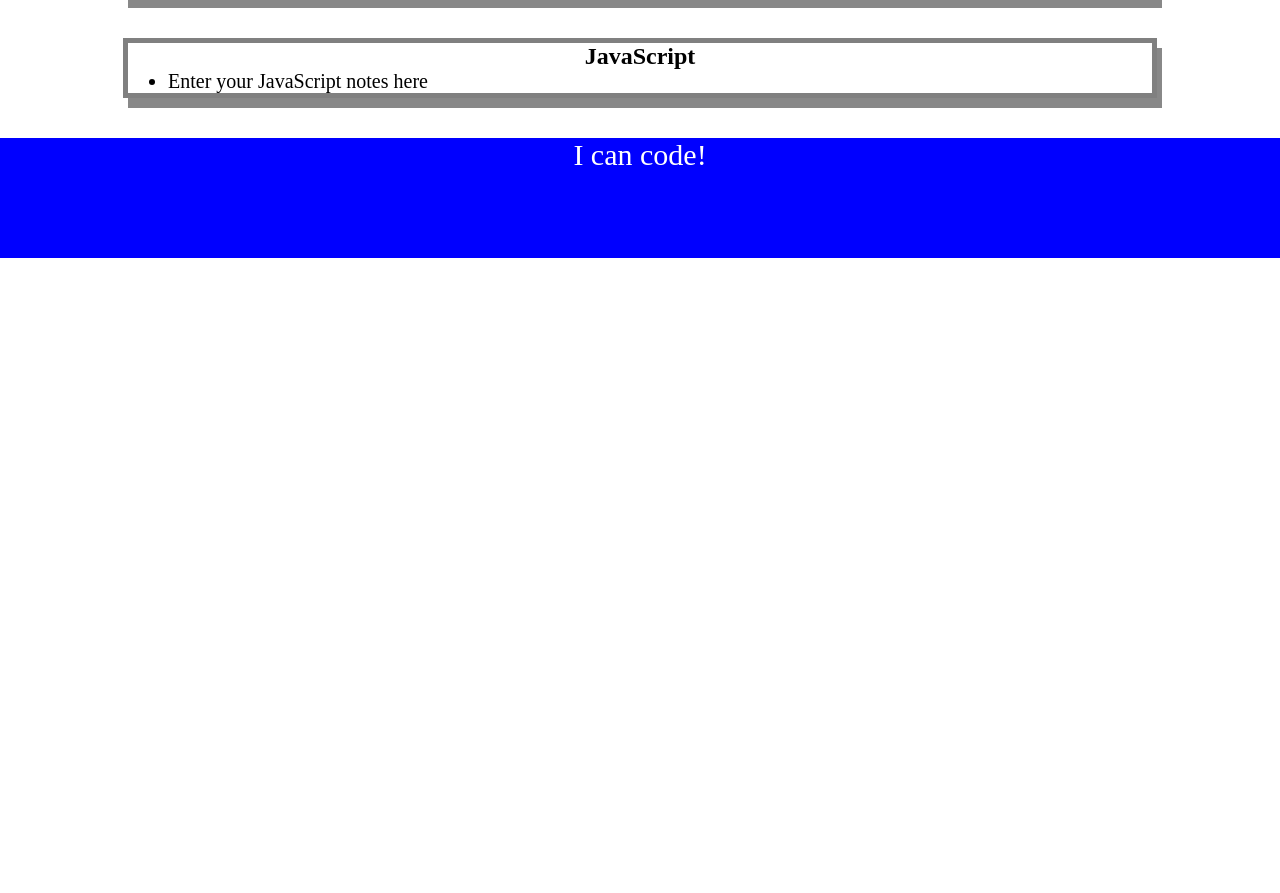
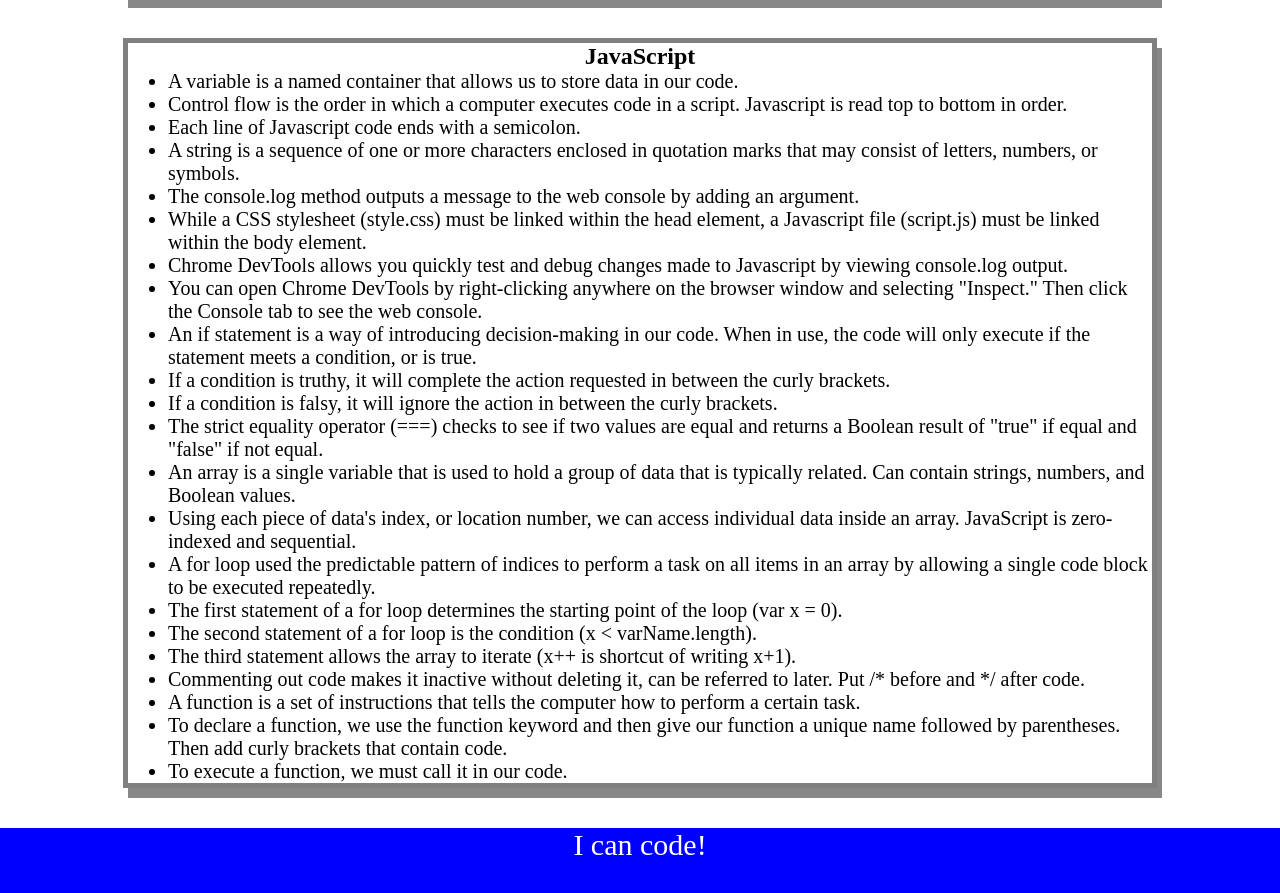
Before and after one commit to jtich40/prework-study-guide, a plain HTML site: page prework-study-guide/index.html in a window 1280 px wide. Shown: the part 1480-2373 px from the top of the page. Before the commit the page ends 1738 px from the top, so only its background shows below. Drawn offline with Linux system fonts and the light colour scheme.

Commit message:
added Javascript to project

```diff
--- a/prework-study-guide/assets/script.js
+++ b/prework-study-guide/assets/script.js
@@ -1,24 +1,27 @@
-var topics = ["HTML", "CSS", "Git", "JavaScript"]
-for (var x = 0; x < topics.length; x++)
-console.log(topics[x])
+var topics = ["HTML", "CSS", "Git", "JavaScript"];
+var randomTopic = topics[Math.floor(Math.random() * topics.length)];
 
-/*
-var topic = "HTML";
+function listTopics() {
+  for (var x = 0; x < topics.length; x++) {
+    console.log(topics[x]);
+  }
+}
 
-if (topic === 'HTML') {
+function selectTopic() {
+  if (randomTopic === 'HTML') {
   console.log("Let's study HTML!");
-} else if (topic === 'CSS') {
+  } else if (randomTopic === 'CSS') {
   console.log("Let's study CSS!");
-} else if (topic === 'Git') {
+  } else if (randomTopic === 'Git') {
   console.log("Let's study Git!");
-} else if (topic === 'JavaScript') {
+  } else if (randomTopic === 'JavaScript') {
   console.log("Let's study JavaScript!");
   } else {
   console.log('Please try again!');
   }
+}
 
-var shapes = ["triangle", "square", "pentagon", "circle"];
-for(var x = 0; x < shapes.length; x++) {
- console.log(shapes[x]);
-}
-*/
+console.log('Here are the topics we learned through Prework');
+listTopics();
+console.log('Which topic should we study first?');
+selectTopic();
--- a/prework-study-guide/index.html
+++ b/prework-study-guide/index.html
@@ -82,7 +82,28 @@
       <section class="card" id="javascript-section">
         <h2>JavaScript</h2>
         <ul>
-          <li>Enter your JavaScript notes here</li>
+          <li>A variable is a named container that allows us to store data in our code.</li>
+          <li>Control flow is the order in which a computer executes code in a script. Javascript is read top to bottom in order.</li>
+          <li>Each line of Javascript code ends with a semicolon.</li>
+          <li>A string is a sequence of one or more characters enclosed in quotation marks that may consist of letters, numbers, or symbols.</li>
+          <li>The console.log method outputs a message to the web console by adding an argument.</li>
+          <li>While a CSS stylesheet (style.css) must be linked within the head element, a Javascript file (script.js) must be linked within the body element.</li>
+          <li>Chrome DevTools allows you quickly test and debug changes made to Javascript by viewing console.log output.</li>
+          <li>You can open Chrome DevTools by right-clicking anywhere on the browser window and selecting "Inspect." Then click the Console tab to see the web console.</li>
+          <li>An if statement is a way of introducing decision-making in our code. When in use, the code will only execute if the statement meets a condition, or is true.</li>
+          <li>If a condition is truthy, it will complete the action requested in between the curly brackets.</li>
+          <li>If a condition is falsy, it will ignore the action in between the curly brackets.</li>
+          <li>The strict equality operator (===) checks to see if two values are equal and returns a Boolean result of "true" if equal and "false" if not equal.</li>
+          <li>An array is a single variable that is used to hold a group of data that is typically related. Can contain strings, numbers, and Boolean values.</li>
+          <li>Using each piece of data's index, or location number, we can access individual data inside an array. JavaScript is zero-indexed and sequential.</li>
+          <li>A for loop used the predictable pattern of indices to perform a task on all items in an array by allowing a single code block to be executed repeatedly.</li>
+          <li>The first statement of a for loop determines the starting point of the loop (var x = 0).</li>
+          <li>The second statement of a for loop is the condition (x < varName.length).</li>
+          <li>The third statement allows the array to iterate (x++ is shortcut of writing x+1).</li>
+          <li>Commenting out code makes it inactive without deleting it, can be referred to later. Put /* before and */ after code.</li>
+          <li>A function is a set of instructions that tells the computer how to perform a certain task.</li>
+          <li>To declare a function, we use the function keyword and then give our function a unique name followed by parentheses. Then add curly brackets that contain code.</li>
+          <li>To execute a function, we must call it in our code.</li>
         </ul>
       </section>
     </main>
```
Lines whose indentation alone changed are shown as unchanged.
